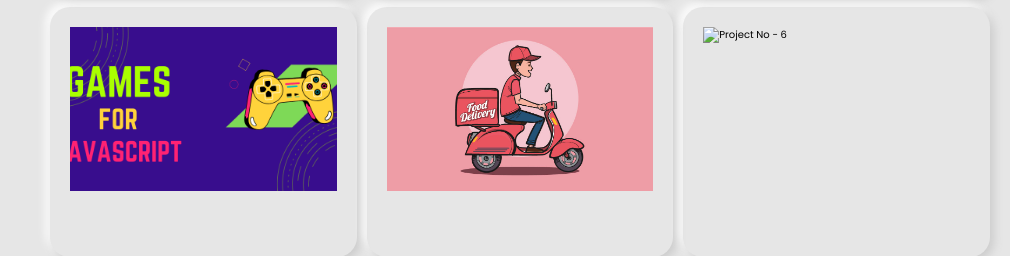
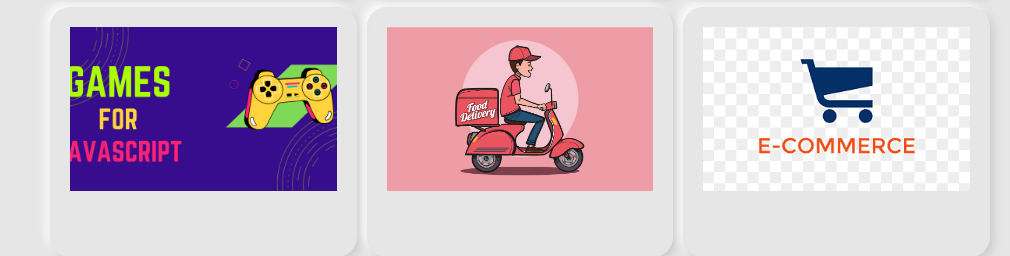
Before and after one commit to Nitin7030/Profile, a plain HTML site: page index.html in a window 1280 px wide. Shown: the part 2782-3038 px from the top of the page, without its empty margins (270-1280 px from the left). Drawn offline with Linux system fonts and the light colour scheme; files whose address does not match are found by name.

Commit message:
Update index.html

```diff
--- a/index.html
+++ b/index.html
@@ -221,7 +221,7 @@
         </div>
 
         <div class="box">
-            <img src="./image/Img6.jpg" alt="Project No - 6">
+            <img src="Img6.jpg" alt="Project No - 6">
             <div class="content">
                 <h3>project 06</h3>
             </div>
```
